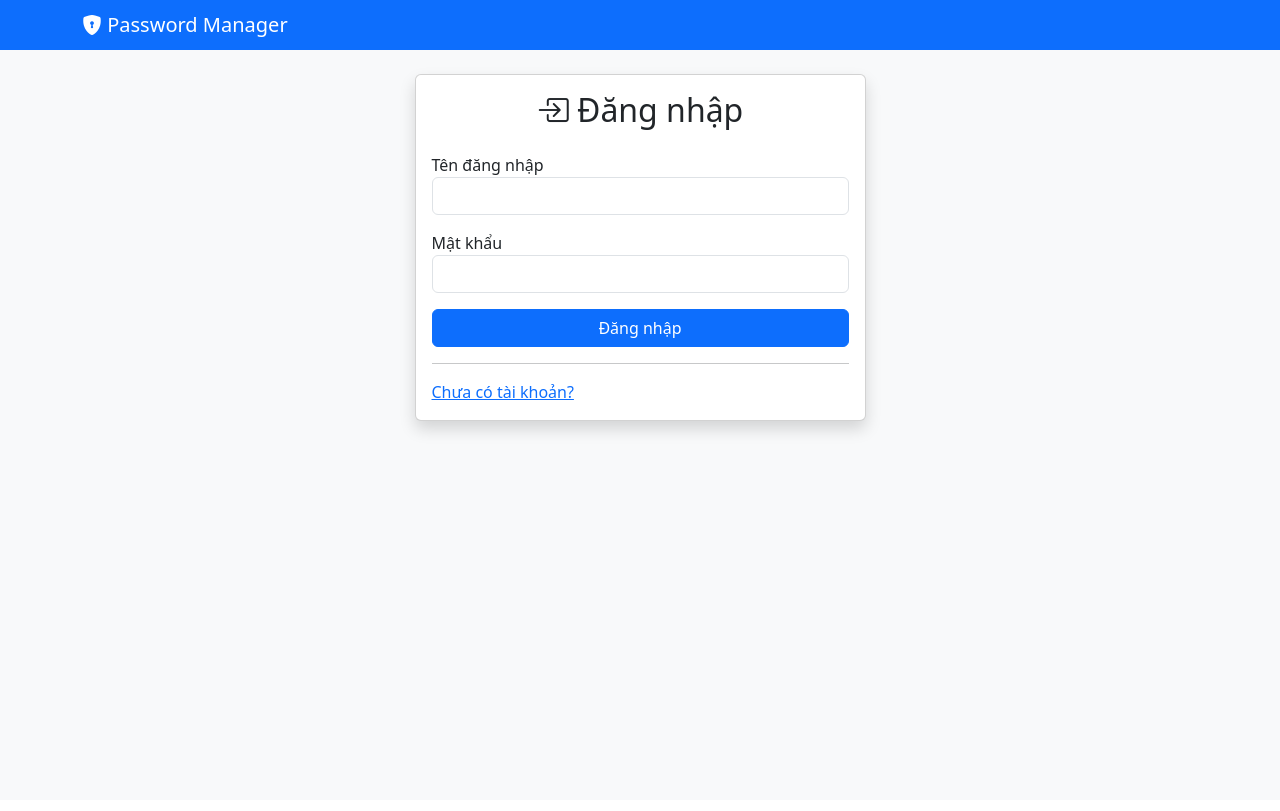
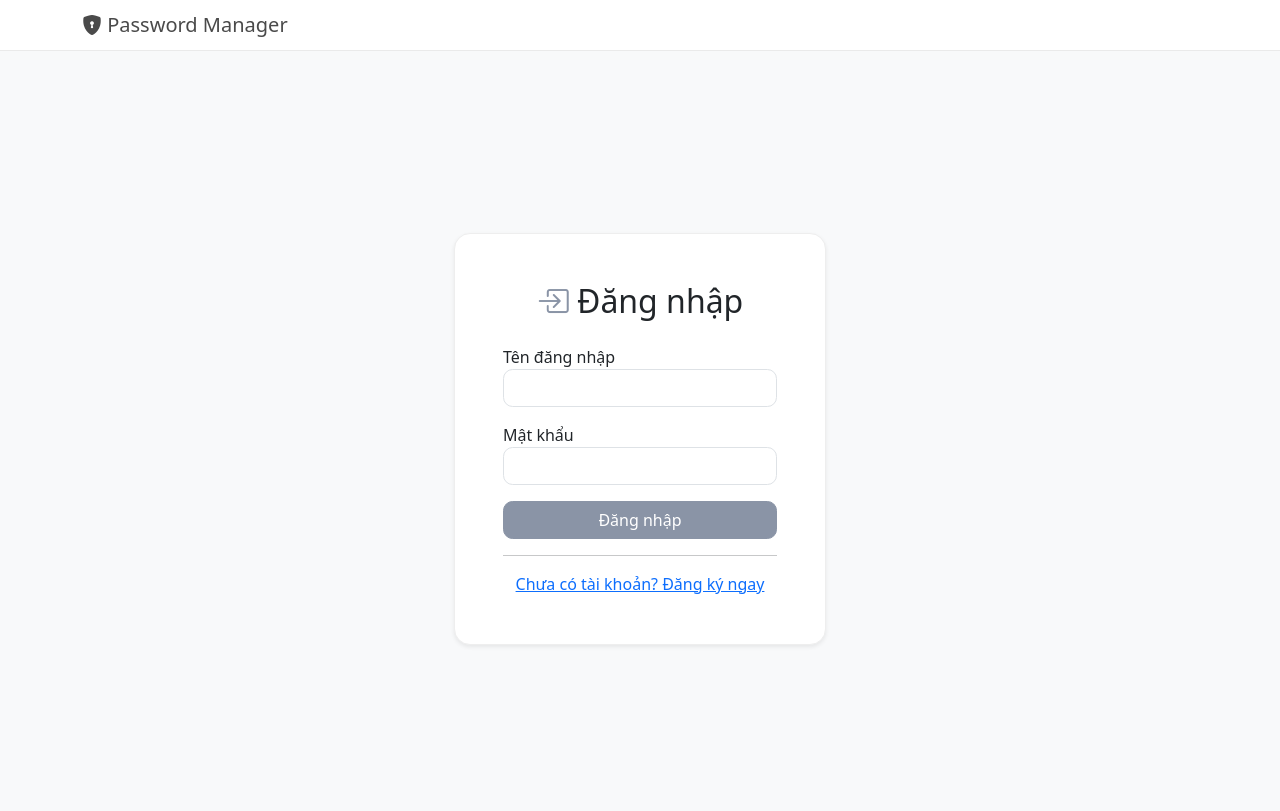
Before and after one commit to treignn26/BMUD_N01_NHOM4, a Flask app: page /login in a window 1280 px wide. Before the commit the page ends 437 px from the top, so only its background shows below. Run offline with Flask 3, Linux system fonts and the light colour scheme.

Commit message:
chỉnh giao diện và thêm mã khoá

```diff
--- a/app.py
+++ b/app.py
@@ -11,6 +11,9 @@ from models import PasswordEntry
 from security import encrypt_password
 from security import decrypt_password
 from security import check_password_strength
+from security import generate_kdf_salt
+from security import derive_vault_key
+import os
 import random
 import string
 from models import ActivityLog
@@ -21,8 +24,13 @@ from flask import flash
 from datetime import datetime, timedelta
 app = Flask(__name__)
 
-app.config["SECRET_KEY"] = "passwordmanager"
+app.config["SECRET_KEY"] = os.environ.get(
+    "SECRET_KEY",
+    os.urandom(32).hex()
+)
 app.config["SQLALCHEMY_DATABASE_URI"] = "sqlite:///password_manager.db"
+app.config["SESSION_COOKIE_HTTPONLY"] = True
+app.config["SESSION_COOKIE_SAMESITE"] = "Lax"
 
 db.init_app(app)
 
@@ -60,6 +68,14 @@ def register():
         if existing_user:
             return "Email đã tồn tại"
 
+        if check_password_strength(password) == "Yếu":
+            flash(
+                "Mật khẩu quá yếu. Hãy dùng ít nhất 8 ký tự, "
+                "gồm chữ hoa, chữ thường, số và ký tự đặc biệt.",
+                "danger"
+            )
+            return render_template("register.html")
+
         hashed_password = bcrypt.generate_password_hash(
             password
         ).decode("utf-8")
@@ -67,7 +83,8 @@ def register():
         user = User(
             username=username,
             email=email,
-            password_hash=hashed_password
+            password_hash=hashed_password,
+            kdf_salt=generate_kdf_salt()
         )
 
         db.session.add(user)
@@ -108,6 +125,10 @@ def login():
 
             session["user_id"] = user.id
             session["username"] = user.username
+            session["vault_key"] = derive_vault_key(
+                password,
+                user.kdf_salt
+            )
             write_log(
                 user.id,
                 "Login"
@@ -181,7 +202,10 @@ def add_password():
             password
         )
 
-        encrypted = encrypt_password(password)
+        encrypted = encrypt_password(
+            password,
+            session["vault_key"]
+        )
 
         entry = PasswordEntry(
             website=website,
@@ -243,7 +267,8 @@ def view_password(id):
         return "Không có quyền truy cập"
 
     decrypted = decrypt_password(
-        entry.encrypted_password
+        entry.encrypted_password,
+        session["vault_key"]
     )
     return render_template(
         "view_password.html",
@@ -273,7 +298,8 @@ def edit_password(id):
         new_password = request.form["password"]
 
         entry.encrypted_password = encrypt_password(
-            new_password
+            new_password,
+            session["vault_key"]
         )
 
         db.session.commit()
@@ -382,11 +408,47 @@ def change_password():
         ):
             return "Mật khẩu cũ không đúng"
 
+        if check_password_strength(new_password) == "Yếu":
+            flash(
+                "Mật khẩu mới quá yếu. Hãy dùng ít nhất 8 ký tự, "
+                "gồm chữ hoa, chữ thường, số và ký tự đặc biệt.",
+                "danger"
+            )
+            return render_template("change_password.html")
+
+        old_vault_key = derive_vault_key(
+            old_password,
+            user.kdf_salt
+        )
+
+        new_salt = generate_kdf_salt()
+        new_vault_key = derive_vault_key(
+            new_password,
+            new_salt
+        )
+
+        entries = PasswordEntry.query.filter_by(
+            user_id=user.id
+        ).all()
+
+        for entry in entries:
+            plain = decrypt_password(
+                entry.encrypted_password,
+                old_vault_key
+            )
+            entry.encrypted_password = encrypt_password(
+                plain,
+                new_vault_key
+            )
+
         user.password_hash = bcrypt.generate_password_hash(
             new_password
         ).decode("utf-8")
+        user.kdf_salt = new_salt
 
         db.session.commit()
+
+        session["vault_key"] = new_vault_key
 
         write_log(
             session["user_id"],
--- a/models.py
+++ b/models.py
@@ -25,6 +25,11 @@ class User(db.Model):
 
     password_hash = db.Column(
         db.String(255),
+        nullable=False
+    )
+
+    kdf_salt = db.Column(
+        db.String(64),
         nullable=False
     )
 
--- a/templates/base.html
+++ b/templates/base.html
@@ -11,6 +11,64 @@
 
     <link href="https://cdn.jsdelivr.net/npm/bootstrap-icons@1.11.3/font/bootstrap-icons.css"
           rel="stylesheet">
+
+    <style>
+        :root {
+            --pm-bg: #fafafa;
+            --pm-accent: #8a94a6;
+            --pm-accent-dark: #6f7888;
+        }
+
+        body {
+            background-color: var(--pm-bg);
+        }
+
+        .navbar.bg-primary {
+            background-color: #ffffff !important;
+            border-bottom: 1px solid #eaeaea;
+        }
+
+        .navbar.bg-primary .navbar-brand {
+            color: #4a4a4a !important;
+        }
+
+        .card {
+            border: 1px solid #eee;
+            border-radius: 1rem;
+        }
+
+        .form-control {
+            border-radius: 0.6rem;
+        }
+
+        .btn-primary {
+            background-color: var(--pm-accent);
+            border-color: var(--pm-accent);
+            border-radius: 0.6rem;
+        }
+
+        .btn-primary:hover {
+            background-color: var(--pm-accent-dark);
+            border-color: var(--pm-accent-dark);
+        }
+
+        .btn-success {
+            border-radius: 0.6rem;
+        }
+
+        .text-primary {
+            color: var(--pm-accent) !important;
+        }
+
+        .auth-wrapper {
+            display: flex;
+            align-items: center;
+            justify-content: center;
+            min-height: calc(100vh - 56px);
+        }
+    </style>
+
+    {% block extra_style %}{% endblock %}
 </head>
 
 <body class="bg-light">
@@ -52,7 +110,7 @@
     {% endwith %}
 
 </div>
-<div class="container mt-4">
+<div class="container{% block content_container_class %} mt-4{% endblock %}">
 
     {% block content %}
     {% endblock %}
--- a/templates/login.html
+++ b/templates/login.html
@@ -1,18 +1,20 @@
 {% extends "base.html" %}
+
+{% block content_container_class %}{% endblock %}
 
 {% block content %}
 
-<div class="row justify-content-center">
+<div class="auth-wrapper">
 
-    <div class="col-md-5">
+    <div class="col-11 col-sm-8 col-md-5 col-lg-4">
 
-        <div class="card shadow">
+        <div class="card shadow-sm">
 
-            <div class="card-body">
+            <div class="card-body p-4 p-md-5">
 
                 <h2 class="text-center mb-4">
 
-                    <i class="bi bi-box-arrow-in-right"></i>
+                    <i class="bi bi-box-arrow-in-right text-primary"></i>
 
                     Đăng nhập
 
@@ -52,11 +54,15 @@
 
                 <hr>
 
-                <a href="/register">
+                <div class="text-center">
 
-                    Chưa có tài khoản?
+                    <a href="/register">
 
-                </a>
+                        Chưa có tài khoản? Đăng ký ngay
+
+                    </a>
+
+                </div>
 
             </div>
 
```
Also changed, not shown: security.py (+31 -7 lines), templates/register.html (+7 -7 lines), instance/password_manager.db (deleted).
